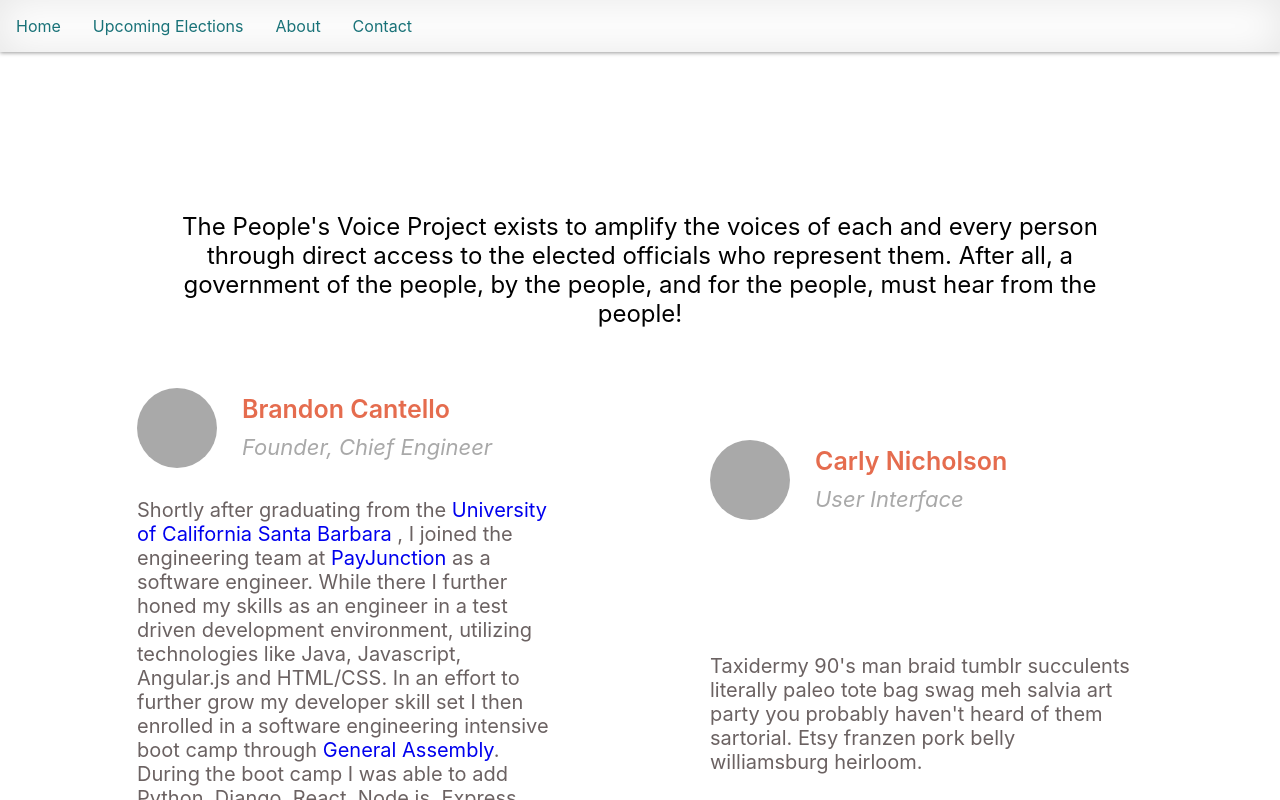
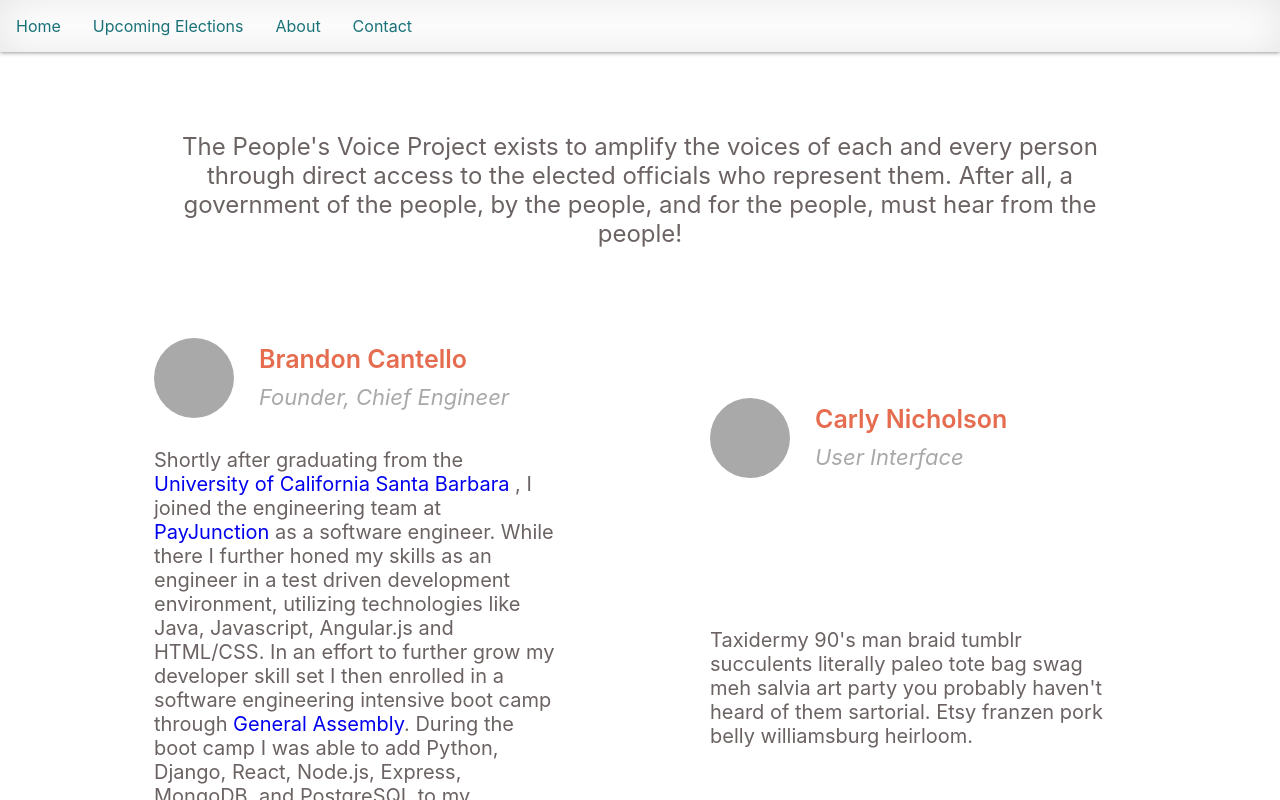
Before and after one commit to bcantello/peoples_voice_project, a React (Create React App) app: page /about in a window 1280 px wide. Shown: the top 800 px of the page. Built offline with nearby package versions, Linux system fonts and the light colour scheme; no server answers.

Commit message:
updates about css

```diff
--- a/src/components/navigation/footer.js
+++ b/src/components/navigation/footer.js
@@ -2,9 +2,9 @@ import React from "react";
 
 export default function Footer() {
 	return (
-		<footer className={'footer'}>Brandon Cantello &copy; 2020 <a href={'https://www.brandoncantello.com'}
+		<footer className={'footer'}>&copy; 2020 <a href={'https://www.brandoncantello.com'}
 			target="_blank"
-			rel="nofollow noopener noreferrer">brandon cantello</a>
+			rel="nofollow noopener noreferrer">Brandon Cantello</a>
 		</footer>
 	);
 }
--- a/src/pages/about/about.css
+++ b/src/pages/about/about.css
@@ -1,14 +1,3 @@
-#about-content {
-    width: 95%;
-    margin: 20vh auto;
-}
-
-#statement-of-purpose {
-    font-size: 1.5em;
-    max-width: 1000px;
-    margin: 0 auto;
-}
-
 @import url('https://fonts.googleapis.com/css?family=Roboto&display=swap');
 
 *{
@@ -17,31 +6,23 @@
     box-sizing: border-box;
 }
 
-.about-team-body {
-    background-color: white;
-    margin-top: 25px;
+#about-content {
+    width: 95%;
+    margin: 10vh auto;
 }
 
-h1.abouth1 {
-    color: #E56C4E;
-    font-size: 28px;
-    font-weight: 600;
-    margin-top: 25px;
-    margin-bottom: 13px;
-}
-
-p.about-team {
-    color: #A9A9A9;
-    text-align: center;
-    margin-bottom: 25px;
+#statement-of-purpose {
+    font-size: 1.5em;
+    max-width: 1000px;
+    margin: 0 auto;
+    color: rgb(107, 98, 98);
 }
 
 .team-members {
     display: flex;
     flex-direction: row;
     flex-wrap: wrap;
-    padding-left: 15px;
-    padding-right: 15px;
+    padding: 2em;
 }
 
 .member-1 {
@@ -104,7 +85,7 @@ h3.member-title {
 }
 
 p.about-member {
-    color: #A9A9A9;
+    color: rgb(107, 98, 98);
     text-align: left;
     margin-top: 4px;
     margin-bottom: 18px;
@@ -170,83 +151,42 @@ p.about-member {
         grid-template-columns: repeat(2,.5fr);
         grid-template-rows: repeat(1,.5fr);
         margin: 15px;
-        padding-top: 50px;
+        padding-top: 5em;
     }
 
     .member-photo {
         display: flex;
-        border-radius: 50%;
-        background-color: #A9A9A9;
-        width: 55px;
-        height: 55px;
-        margin-top: 10px;
-        margin-bottom: 10px;
         margin-left: 50px;
     }
 
     h2.member-name {
-        color: #E56C4E;
         font-size: 25px;
-        font-weight: 600;
-        text-align: left;
         margin-left: 23px;
     }
 
     h3.member-title {
-        color: #A9A9A9;
-        font-style: italic;
         font-size: 20px;
-        font-weight: 400;
-        text-align: left;
-        margin-bottom: 6px;
         margin-left: 23px;
     }
 
     p.about-member {
-        color: #A9A9A9;
-        text-align: left;
         margin: 20px;
         margin-left: 50px;
     }
 
-    body.about-team-body {
-        background-color: white;
-        margin-top: 40px;
-    }
-
-    h1.abouth1 {
-        color: #E56C4E;
-        font-size: 40px;
-        font-weight: 600;
-        margin-top: 25px;
-        margin-bottom: 13px;
-    }
-
-    p.about-team {
-        color: #A9A9A9;
-        text-align: center;
-        margin-bottom: 25px;
-    }
-
     .icon-social-github {
-        color: #353535;
-        text-decoration: none;
         margin-left: 50px;
         margin-right: 19px;
         font-size: 20px;
     }
 
     .icon-social-linkedin {
-        color: #353535;
-        text-decoration: none;
         margin-left: 4px;
         margin-right: 19px;
         font-size: 20px;
     }
 
     .icon-globe {
-        color: #353535;
-        text-decoration: none;
         margin-left: 5px;
         margin-right: 19px;
         font-size: 20px;
@@ -257,106 +197,52 @@ p.about-member {
     .team-members{
         display: grid;
         grid-template-columns: repeat(2,.5fr);
-        grid-template-rows: repeat(2,.5fr);
+        grid-template-rows: repeat(1,.5fr);
         margin-left: 40px;
-        padding-top: 50px;
+        padding-top: 5em;
     }
 
     .member-photo {
-        display: flexbox;
-        border-radius: 50%;
-        background-color: #A9A9A9;
+        display: flex;
         width: 80px;
         height: 80px;
-        margin-top: 10px;
-        margin-bottom: 10px;
         margin-left: 50px;
     }
 
     h2.member-name {
-        color: #E56C4E;
         font-size: 25px;
-        font-weight: 600;
-        text-align: left;
         margin-left: 12px;
         margin-bottom: 10px;
     }
 
     h3.member-title {
-        color: #A9A9A9;
-        font-style: italic;
         font-size: 22px;
-        font-weight: 400;
-        text-align: left;
-        margin-bottom: 6px;
         margin-left: 12px;
     }
 
     p.about-member {
-        /* color: #A9A9A9; */
         color: rgb(107, 98, 98);
-        text-align: left;
         margin: 20px;
         margin-left: 50px;
         margin-right: 100px;
         font-size: 20px;
     }
 
-    body.about-team-body {
-        background-color: white;
-        margin-top: 40px;
-    }
-
-    h1.abouth1 {
-        color: #E56C4E;
-        font-size: 50px;
-        font-weight: 600;
-        margin-top: 25px;
-        margin-bottom: 13px;
-    }
-
-    p.about-team {
-        color: #A9A9A9;
-        text-align: center;
-        margin-bottom: 25px;
-    }
-
     .icon-social-github {
-        color: #353535;
-        text-decoration: none;
         margin-left: 50px;
         margin-right: 4px;
         font-size: 30px;
     }
 
     .icon-social-linkedin {
-        color: #353535;
-        text-decoration: none;
         margin-left: 4px;
         margin-right: 4px;
         font-size: 30px;
     }
 
     .icon-globe {
-        color: #353535;
-        text-decoration: none;
         margin-left: 5px;
         margin-right: 4px;
         font-size: 30px;
     }
-
-    h1.abouth1 {
-        color: #E56C4E;
-        font-size: 40px;
-        font-weight: 600;
-        margin-top: 25px;
-        margin-bottom: 13px;
-    }
-
-    p.about-team {
-        color: #A9A9A9;
-        text-align: center;
-        margin-bottom: 25px;
-        font-size: 25px;
-    }
 }
```
